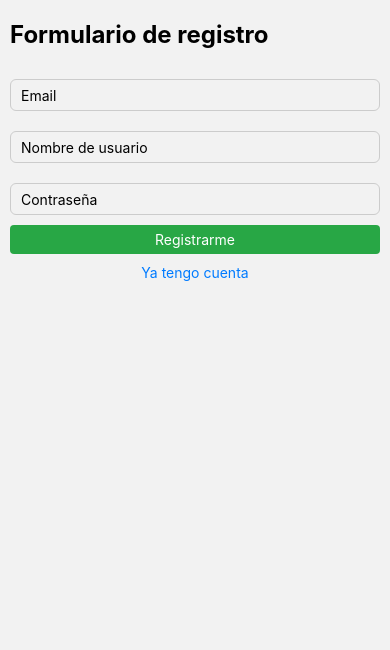
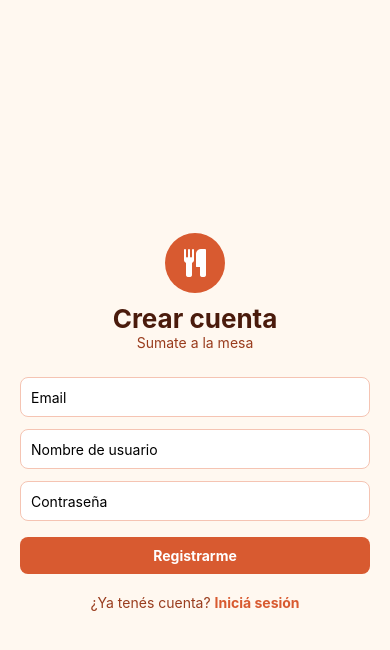
Before and after one commit to lgarciadevesa/pi-tdm-grupo4-segundaparte, a React Native app: screen /Register in a window 390 px wide. Shown: the top 650 px of the page. Built offline with nearby package versions, Linux system fonts and the light colour scheme; no server answers.

Commit message:
styles y ultimos detalles

```diff
--- a/src/components/HomeMenu.js
+++ b/src/components/HomeMenu.js
@@ -14,7 +14,7 @@ function HomeMenu() {
         component={HomeStack}
         options={{
           headerShown: false,
-          tabBarIcon: () => <FontAwesome name="home" size={24} color="black" />
+          tabBarIcon: () => <FontAwesome name="home" size={24} color="#D85A30" />
         }}
       />
       <Tab.Screen
@@ -22,7 +22,7 @@ function HomeMenu() {
         component={NewPost}
         options={{
           headerShown: false,
-          tabBarIcon: () => <FontAwesome name="plus-square" size={24} color="black" />
+          tabBarIcon: () => <FontAwesome name="plus-square" size={24} color="#D85A30" />
         }}
       />
       <Tab.Screen
@@ -30,7 +30,7 @@ function HomeMenu() {
         component={Profile}
         options={{
           headerShown: false,
-          tabBarIcon: () => <FontAwesome name="user" size={24} color="black" />
+          tabBarIcon: () => <FontAwesome name="user" size={24} color="#D85A30" />
         }}
       />
     </Tab.Navigator>
--- a/src/components/Post.js
+++ b/src/components/Post.js
@@ -28,9 +28,14 @@ function Post(props) {
       <Text style={styles.owner}>{props.post.data.owner}</Text>
       <Text style={styles.descripcion}>{props.post.data.description}</Text>
 
+      <View style={styles.acciones}>
         <Pressable onPress={() => likear()}>
           <Text style={styles.like}>
-          <FontAwesome name="heart" size={16} color="red" /> {props.post.data.likes.length} likes
+            <FontAwesome
+              name="heart"
+              size={16}
+              color={props.post.data.likes.includes(auth.currentUser.email) ? '#D85A30' : '#B4927F'}
+            /> {props.post.data.likes.length} Me gusta
           </Text>
         </Pressable>
 
@@ -40,35 +45,44 @@ function Post(props) {
           owner: props.post.data.owner,
           likesCount: props.post.data.likes.length
         })}>
-        <Text style={styles.comentar}>Comentar</Text>
+          <Text style={styles.comentar}>
+            <FontAwesome name="comment-o" size={16} color="#993C1D" /> Comentar
+          </Text>
         </Pressable>
+      </View>
     </View>
   );
 }
 
 const styles = StyleSheet.create({
   post: {
-    padding: 10,
+    padding: 12,
     borderWidth: 1,
-    borderColor: '#ccc',
-    borderRadius: 6,
+    borderColor: '#F5C4B3',
+    borderRadius: 10,
+    backgroundColor: '#fff',
     marginBottom: 10,
   },
   owner: {
     fontWeight: 'bold',
+    color: '#993C1D',
     marginBottom: 5,
   },
   descripcion: {
+    color: '#4A1B0C',
     marginBottom: 10,
   },
+  acciones: {
+    flexDirection: 'row',
+    justifyContent: 'space-between',
+  },
   like: {
+    color: '#D85A30',
     fontWeight: 'bold',
-    marginBottom: 5,
   },
   comentar: {
-    color: '#007bff',
+    color: '#993C1D',
     fontWeight: 'bold',
-    marginBottom: 5,
   },
 });
 
--- a/src/screens/Comments.js
+++ b/src/screens/Comments.js
@@ -42,11 +42,13 @@ function Comments(props) {
 
     return (
         <View style={styles.container}>
-            <Text style={styles.owner}>Publicado por: {owner}</Text>
-            <Text style={styles.titulo}>Comentarios del posteo: "{description}"</Text>
-            <Text style={styles.likes}>
-                <FontAwesome name="heart" size={16} color="red" /> {likesCount} likes
-            </Text>
+            <View style={styles.posteo}>
+                <Text style={styles.owner}>Publicado por {owner}</Text>
+                <Text style={styles.titulo}>{description}</Text>
+                <Text style={styles.likes}>
+                    <FontAwesome name="heart" size={16} color="#D85A30" /> {likesCount} Me gusta
+                </Text>
+            </View>
 
             <FlatList
                 data={comentarios}
@@ -62,7 +64,7 @@ function Comments(props) {
             <TextInput
                 style={styles.field}
                 keyboardType='default'
-                placeholder='Escribí tu comentario...'
+                placeholder='Escribí un comentario'
                 onChangeText={text => setComentario(text)}
                 value={comentario}
             />
@@ -79,56 +81,63 @@ const styles = StyleSheet.create({
         flex: 1,
         width: '100%',
         paddingHorizontal: 10,
-        marginTop: 20,
+        paddingTop: 20,
+        paddingBottom: 10,
+        backgroundColor: '#FFF8F0',
+    },
+    posteo: {
+        padding: 12,
+        borderRadius: 10,
+        backgroundColor: '#FAECE7',
+        marginBottom: 15,
     },
     owner: {
-        fontWeight: 'bold',
-        color: '#555',
+        color: '#993C1D',
         marginBottom: 5,
     },
     titulo: {
-        fontSize: 24,
+        fontSize: 20,
         fontWeight: 'bold',
-        marginBottom: 10,
+        color: '#4A1B0C',
+        marginBottom: 5,
     },
     likes: {
-        textAlign: 'right',
+        color: '#D85A30',
         fontWeight: 'bold',
-        marginBottom: 15,
     },
     comentario: {
         padding: 10,
         borderWidth: 1,
-        borderColor: '#ccc',
+        borderColor: '#F5C4B3',
         borderStyle: 'solid',
-        borderRadius: 6,
+        borderRadius: 10,
+        backgroundColor: '#fff',
         marginBottom: 10,
     },
     comentarioOwner: {
         fontWeight: 'bold',
+        color: '#993C1D',
         marginBottom: 5,
     },
     field: {
         height: 40,
-        paddingVertical: 15,
         paddingHorizontal: 10,
         borderWidth: 1,
-        borderColor: '#ccc',
+        borderColor: '#F5C4B3',
         borderStyle: 'solid',
-        borderRadius: 6,
+        borderRadius: 8,
+        backgroundColor: '#fff',
         marginVertical: 10,
     },
     button: {
-        backgroundColor: '#28a745',
-        paddingHorizontal: 10,
-        paddingVertical: 6,
+        backgroundColor: '#D85A30',
+        paddingVertical: 10,
         alignItems: 'center',
-        borderRadius: 4,
-        borderWidth: 1,
-        borderColor: '#28a745',
+        borderRadius: 8,
     },
     buttonText: {
         color: '#fff',
+        fontWeight: 'bold',
     }
 });
 
--- a/src/screens/Home.js
+++ b/src/screens/Home.js
@@ -1,5 +1,6 @@
 import { useState, useEffect } from 'react';
-import { View, Text, FlatList, StyleSheet, Image } from 'react-native';
+import { View, Text, FlatList, StyleSheet } from 'react-native';
+import { FontAwesome } from '@expo/vector-icons';
 import { db } from '../firebase/config';
 import Post from '../components/Post';
 
@@ -24,16 +25,14 @@ function Home(props) {
   return (
     <View style={styles.container}>
       <View style={styles.header}>
-        <Image
-          style={styles.logo}
-          source={require('../../assets/logo.jpg')}
-          resizeMode='contain'
-        />
-        <Text style={styles.titulo}>Home</Text>
+        <View style={styles.logo}>
+          <FontAwesome name="cutlery" size={18} color="#fff" />
+        </View>
+        <Text style={styles.titulo}>Sabores</Text>
       </View>
 
       {posteos.length === 0 ? (
-        <Text>Todavía no hay posteos</Text>
+        <Text style={styles.vacio}>Todavía no hay posteos</Text>
       ) : (
         <FlatList
           data={posteos}
@@ -50,7 +49,8 @@ const styles = StyleSheet.create({
     flex: 1,
     width: '100%',
     paddingHorizontal: 10,
-    marginTop: 20,
+    paddingTop: 20,
+    backgroundColor: '#FFF8F0',
   },
   header: {
     flexDirection: 'row',
@@ -60,12 +60,19 @@ const styles = StyleSheet.create({
   logo: {
     width: 38,
     height: 38,
+    borderRadius: 19,
+    backgroundColor: '#D85A30',
+    alignItems: 'center',
+    justifyContent: 'center',
     marginRight: 10,
-    borderRadius: 6,
   },
   titulo: {
     fontSize: 24,
     fontWeight: 'bold',
+    color: '#4A1B0C',
+  },
+  vacio: {
+    color: '#993C1D',
   },
 });
 
--- a/src/screens/Login.js
+++ b/src/screens/Login.js
@@ -1,5 +1,6 @@
 import React, { useState, useEffect } from 'react';
 import { View, Text, Pressable, StyleSheet, TextInput } from 'react-native';
+import { FontAwesome } from '@expo/vector-icons';
 import { auth } from '../firebase/config';
 
 function Login(props) {
@@ -46,7 +47,14 @@ function Login(props) {
     return (
         <View style={styles.container}>
 
-            <Text style={styles.titulo}>Formulario de login</Text>
+            <View style={styles.logoContenedor}>
+                <View style={styles.logo}>
+                    <FontAwesome name="cutlery" size={28} color="#fff" />
+                </View>
+            </View>
+
+            <Text style={styles.titulo}>Sabores</Text>
+            <Text style={styles.subtitulo}>Compartí lo que cocinás</Text>
 
             <TextInput
                 style={styles.field}
@@ -72,7 +80,7 @@ function Login(props) {
             />
 
             <Pressable style={styles.boton} onPress={() => onSubmit()}>
-                <Text style={styles.botonTexto}>Entrar en la app</Text>
+                <Text style={styles.botonTexto}>Iniciar sesión</Text>
             </Pressable>
 
             {
@@ -83,10 +91,12 @@ function Login(props) {
                     null
             }
 
-            <Text style={styles.textoLogin}> ¿No tenés cuenta?</Text>
-            <Pressable onPress={() => props.navigation.navigate('Register')}>
-                <Text style={styles.link}>Registrarme</Text>
-            </Pressable>
+            <View style={styles.filaLink}>
+                <Text style={styles.textoLogin}>¿No tenés cuenta? </Text>
+                <Pressable onPress={() => props.navigation.navigate('Register')}>
+                    <Text style={styles.link}>Registrate</Text>
+                </Pressable>
+            </View>
 
         </View>
     );
@@ -95,45 +105,70 @@ function Login(props) {
 const styles = StyleSheet.create({
     container: {
         flex: 1,
-        paddingHorizontal: 10,
-        marginTop: 20,
+        justifyContent: 'center',
+        paddingHorizontal: 20,
+        backgroundColor: '#FFF8F0',
+    },
+    logoContenedor: {
+        alignItems: 'center',
+        marginBottom: 10,
+    },
+    logo: {
+        width: 60,
+        height: 60,
+        borderRadius: 30,
+        backgroundColor: '#D85A30',
+        alignItems: 'center',
+        justifyContent: 'center',
     },
     titulo: {
-        fontSize: 24,
+        fontSize: 26,
         fontWeight: 'bold',
+        color: '#4A1B0C',
+        textAlign: 'center',
+    },
+    subtitulo: {
+        color: '#993C1D',
+        textAlign: 'center',
         marginBottom: 20,
     },
     field: {
-        height: 20,
-        paddingVertical: 15,
+        height: 40,
         paddingHorizontal: 10,
         borderWidth: 1,
-        borderColor: '#ccc',
+        borderColor: '#F5C4B3',
         borderStyle: 'solid',
-        borderRadius: 6,
-        marginVertical: 10,
+        borderRadius: 8,
+        backgroundColor: '#fff',
+        marginVertical: 6,
     },
     boton: {
-        backgroundColor: '#28a745',
-        paddingHorizontal: 10,
-        paddingVertical: 6,
-        borderRadius: 4,
+        backgroundColor: '#D85A30',
+        paddingVertical: 10,
+        borderRadius: 8,
+        marginTop: 10,
         marginBottom: 10,
     },
     botonTexto: {
         color: '#fff',
+        fontWeight: 'bold',
         textAlign: 'center',
     },
-    link: {
-        color: '#007bff',
-        textAlign: 'center',
+    filaLink: {
+        flexDirection: 'row',
+        justifyContent: 'center',
+        marginTop: 10,
     },
     textoLogin: {
-        textAlign: 'center',
-        marginTop: 10,
-        marginBottom: 10,
+        color: '#993C1D',
+    },
+    link: {
+        color: '#D85A30',
+        fontWeight: 'bold',
     },
     error: {
+        color: '#A32D2D',
+        textAlign: 'center',
         marginBottom: 10,
     },
 });
--- a/src/screens/NewPost.js
+++ b/src/screens/NewPost.js
@@ -25,12 +25,13 @@ function NewPost(props) {
   }
   return (
     <View style={styles.container}>
-      <Text style={styles.titulo}>Crear posteo</Text>
+      <Text style={styles.titulo}>Nueva receta</Text>
+      <Text style={styles.subtitulo}>Contale a la comunidad qué cocinaste</Text>
 
       <TextInput
         style={styles.field}
         keyboardType='default'
-        placeholder='Escribí tu posteo...'
+        placeholder='¿Qué cocinaste hoy?'
         onChangeText={text => setDescripcion(text)}
         value={descripcion}
       />
@@ -46,34 +47,37 @@ const styles = StyleSheet.create({
   container: {
     flex: 1,
     paddingHorizontal: 10,
-    marginTop: 20,
+    paddingTop: 20,
+    backgroundColor: '#FFF8F0',
   },
   titulo: {
     fontSize: 24,
     fontWeight: 'bold',
-    marginBottom: 20,
+    color: '#4A1B0C',
+  },
+  subtitulo: {
+    color: '#993C1D',
+    marginBottom: 10,
   },
   field: {
     height: 40,
-    paddingVertical: 15,
     paddingHorizontal: 10,
     borderWidth: 1,
-    borderColor: '#ccc',
+    borderColor: '#F5C4B3',
     borderStyle: 'solid',
-    borderRadius: 6,
+    borderRadius: 8,
+    backgroundColor: '#fff',
     marginVertical: 10,
   },
   button: {
-    backgroundColor: '#28a745',
-    paddingHorizontal: 10,
-    paddingVertical: 6,
+    backgroundColor: '#D85A30',
+    paddingVertical: 10,
     alignItems: 'center',
-    borderRadius: 4,
-    borderWidth: 1,
-    borderColor: '#28a745',
+    borderRadius: 8,
   },
   buttonText: {
     color: '#fff',
+    fontWeight: 'bold',
   }
 });
 
--- a/src/screens/Profile.js
+++ b/src/screens/Profile.js
@@ -37,10 +37,6 @@ function Profile(props) {
       });
 
   }, []);
-  function borrarPosteo(id) {
-    db.collection('posts').doc(id).delete();
-  }
-
   function logout() {
     auth.signOut();
     props.navigation.navigate('Login');
@@ -48,28 +44,27 @@ function Profile(props) {
 
   return (
     <View style={styles.container}>
-      <Text style={styles.titulo}>Mi perfil</Text>
-
-      <View style={styles.datos}>
-        <Text style={styles.username}>{username}</Text>
-        <Text style={styles.email}>{auth.currentUser.email}</Text>
+      <View style={styles.header}>
+        <View style={styles.avatar}>
+          <FontAwesome name="user" size={22} color="#D85A30" />
+        </View>
+        <View>
+          <Text style={styles.username}>{username}</Text>
+          <Text style={styles.email}>{auth.currentUser.email}</Text>
+        </View>
       </View>
 
-      <Text style={styles.subtitulo}>Mis posteos</Text>
+      <Text style={styles.subtitulo}>Mis recetas ({posts.length})</Text>
 
       <FlatList
         data={posts}
         keyExtractor={item => item.id}
         renderItem={({ item }) => (
           <View style={styles.post}>
-            <Text style={styles.postOwner}>{item.data.owner}</Text>
             <Text style={styles.postText}>{item.data.description}</Text>
             <Text style={styles.likes}>
-              <FontAwesome name="heart" size={14} color="red" /> {item.data.likes.length} likes
+              <FontAwesome name="heart" size={14} color="#D85A30" /> {item.data.likes.length} Me gusta
             </Text>
-            <Pressable style={styles.botonEliminar} onPress={() => borrarPosteo(item.id)}>
-              <Text style={styles.botonTexto}>Eliminar</Text>
-            </Pressable>
           </View>
         )}
       />
@@ -85,67 +80,67 @@ const styles = StyleSheet.create({
   container: {
     flex: 1,
     paddingHorizontal: 10,
-    marginTop: 20,
+    paddingTop: 20,
+    backgroundColor: '#FFF8F0',
   },
-  titulo: {
-    fontSize: 24,
-    fontWeight: 'bold',
+  header: {
+    flexDirection: 'row',
+    alignItems: 'center',
     marginBottom: 20,
   },
-  datos: {
-    marginBottom: 20,
+  avatar: {
+    width: 50,
+    height: 50,
+    borderRadius: 25,
+    backgroundColor: '#FAECE7',
+    alignItems: 'center',
+    justifyContent: 'center',
+    marginRight: 10,
   },
   username: {
     fontSize: 20,
     fontWeight: 'bold',
+    color: '#4A1B0C',
   },
   email: {
-    fontSize: 16,
-    color: '#555',
-    marginTop: 5,
+    fontSize: 14,
+    color: '#993C1D',
+    marginTop: 2,
   },
   subtitulo: {
-    fontSize: 20,
+    fontSize: 18,
     fontWeight: 'bold',
+    color: '#4A1B0C',
     marginBottom: 10,
   },
   post: {
     borderWidth: 1,
-    borderColor: '#ccc',
+    borderColor: '#F5C4B3',
     borderStyle: 'solid',
-    borderRadius: 6,
-    padding: 10,
+    borderRadius: 10,
+    backgroundColor: '#fff',
+    padding: 12,
     marginVertical: 5,
-  },
-  postOwner: {
-    fontSize: 12,
-    color: '#555',
-    marginBottom: 5,
   },
   postText: {
     fontSize: 16,
-    marginBottom: 5,
+    color: '#4A1B0C',
+    marginBottom: 8,
   },
   likes: {
-    marginTop: 5,
-    marginBottom: 5,
-  },
-  botonEliminar: {
-    backgroundColor: '#dc3545',
-    paddingHorizontal: 10,
-    paddingVertical: 5,
-    borderRadius: 4,
-    alignSelf: 'flex-end',
+    color: '#D85A30',
+    fontWeight: 'bold',
   },
   boton: {
-    backgroundColor: '#dc3545',
-    paddingHorizontal: 10,
-    paddingVertical: 6,
-    borderRadius: 4,
+    borderWidth: 1,
+    borderColor: '#A32D2D',
+    borderRadius: 8,
+    paddingVertical: 10,
     marginVertical: 15,
   },
   botonTexto: {
-    color: '#fff',
+    color: '#A32D2D',
+    fontWeight: 'bold',
     textAlign: 'center',
   },
 });
--- a/src/screens/Register.js
+++ b/src/screens/Register.js
@@ -1,5 +1,6 @@
 import React, { useState } from 'react';
 import { View, Text, Pressable, StyleSheet, TextInput } from 'react-native';
+import { FontAwesome } from '@expo/vector-icons';
 import { auth, db } from '../firebase/config';
 
 function Register(props) {
@@ -26,6 +27,7 @@ function Register(props) {
                 })
                     .then(() => {
                         setError('');
+                        auth.signOut();
                         props.navigation.navigate('Login');
                     })
                     .catch(error => {
@@ -41,7 +43,14 @@ function Register(props) {
     return (
         <View style={styles.container}>
 
-            <Text style={styles.titulo}>Formulario de registro</Text>
+            <View style={styles.logoContenedor}>
+                <View style={styles.logo}>
+                    <FontAwesome name="cutlery" size={28} color="#fff" />
+                </View>
+            </View>
+
+            <Text style={styles.titulo}>Crear cuenta</Text>
+            <Text style={styles.subtitulo}>Sumate a la mesa</Text>
 
             <TextInput
                 style={styles.field}
@@ -89,9 +98,12 @@ function Register(props) {
                 null
             }
 
-            <Pressable onPress={() => props.navigation.navigate('Login')}>
-                <Text style={styles.link}>Ya tengo cuenta</Text>
-            </Pressable>
+            <View style={styles.filaLink}>
+                <Text style={styles.textoLogin}>¿Ya tenés cuenta? </Text>
+                <Pressable onPress={() => props.navigation.navigate('Login')}>
+                    <Text style={styles.link}>Iniciá sesión</Text>
+                </Pressable>
+            </View>
 
         </View>
     );
@@ -100,40 +112,70 @@ function Register(props) {
 const styles = StyleSheet.create({
     container: {
         flex: 1,
-        paddingHorizontal: 10,
-        marginTop: 20,
+        justifyContent: 'center',
+        paddingHorizontal: 20,
+        backgroundColor: '#FFF8F0',
+    },
+    logoContenedor: {
+        alignItems: 'center',
+        marginBottom: 10,
+    },
+    logo: {
+        width: 60,
+        height: 60,
+        borderRadius: 30,
+        backgroundColor: '#D85A30',
+        alignItems: 'center',
+        justifyContent: 'center',
     },
     titulo: {
-        fontSize: 24,
+        fontSize: 26,
         fontWeight: 'bold',
+        color: '#4A1B0C',
+        textAlign: 'center',
+    },
+    subtitulo: {
+        color: '#993C1D',
+        textAlign: 'center',
         marginBottom: 20,
     },
     field: {
-        height: 20,
-        paddingVertical: 15,
+        height: 40,
         paddingHorizontal: 10,
         borderWidth: 1,
-        borderColor: '#ccc',
+        borderColor: '#F5C4B3',
         borderStyle: 'solid',
-        borderRadius: 6,
-        marginVertical: 10,
+        borderRadius: 8,
+        backgroundColor: '#fff',
+        marginVertical: 6,
     },
     boton: {
-        backgroundColor: '#28a745',
-        paddingHorizontal: 10,
-        paddingVertical: 6,
-        borderRadius: 4,
+        backgroundColor: '#D85A30',
+        paddingVertical: 10,
+        borderRadius: 8,
+        marginTop: 10,
         marginBottom: 10,
     },
     botonTexto: {
         color: '#fff',
+        fontWeight: 'bold',
         textAlign: 'center',
     },
+    filaLink: {
+        flexDirection: 'row',
+        justifyContent: 'center',
+        marginTop: 10,
+    },
+    textoLogin: {
+        color: '#993C1D',
+    },
     link: {
-        color: '#007bff',
-        textAlign: 'center',
+        color: '#D85A30',
+        fontWeight: 'bold',
     },
     error: {
+        color: '#A32D2D',
+        textAlign: 'center',
         marginBottom: 10,
     },
 });
```
Lines whose indentation alone changed are shown as unchanged.
